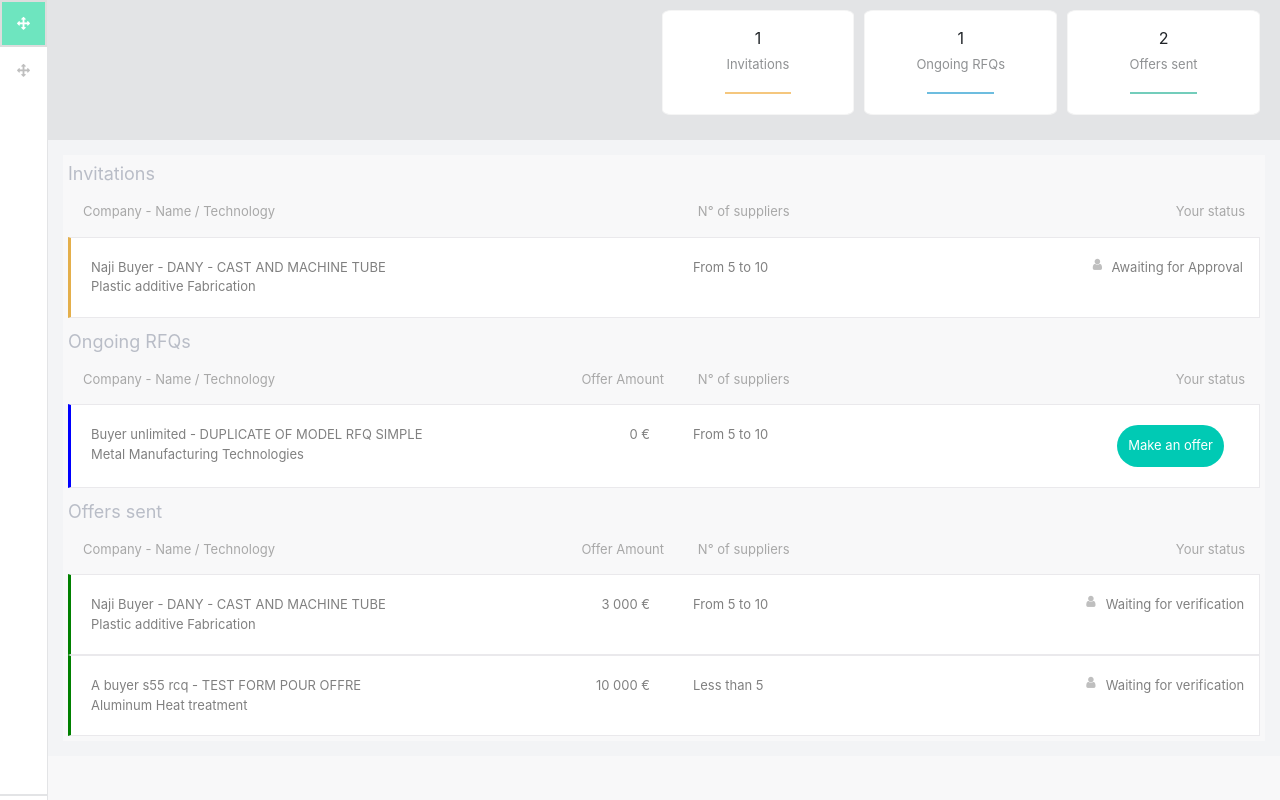
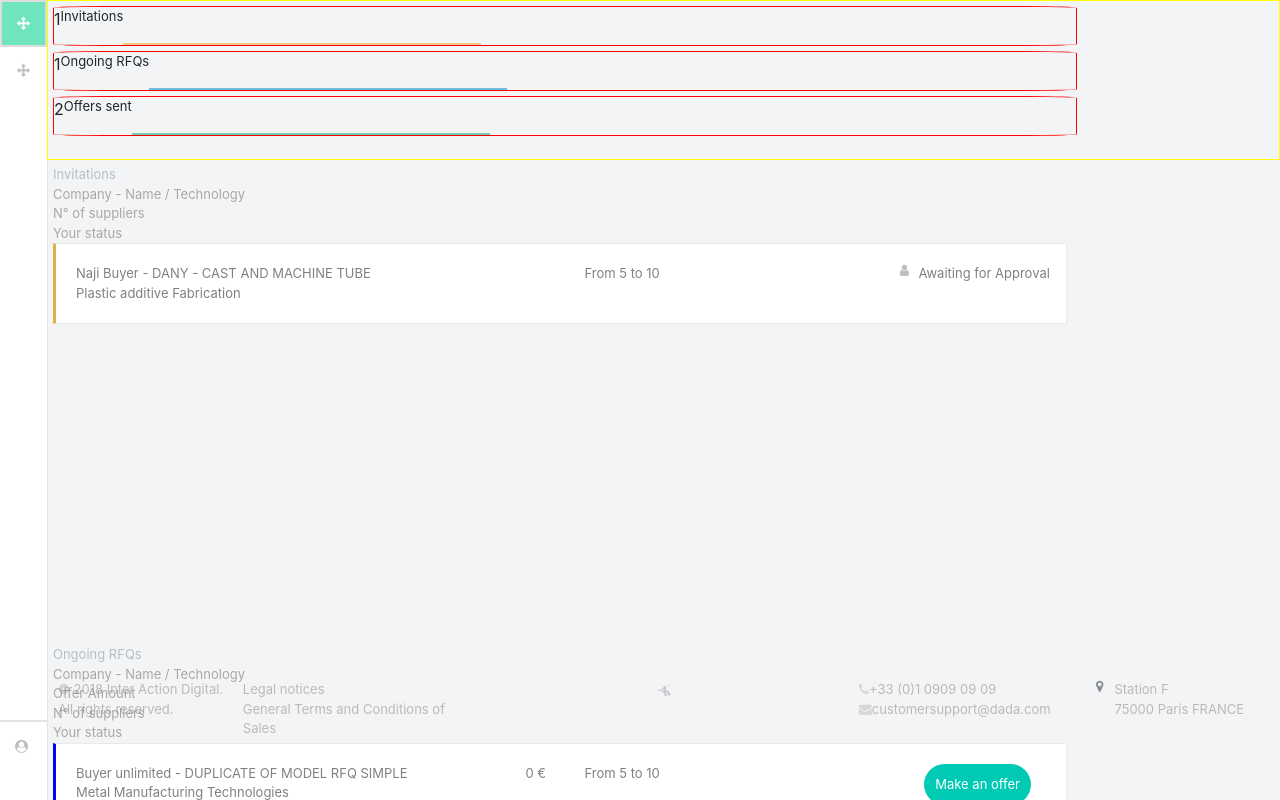
Before and after one commit to mauradelrosario/dashboard--ui, a React (Create React App) app: page / in a window 1280 px wide. Shown: the top 800 px of the page. Built offline with nearby package versions, Linux system fonts and the light colour scheme.

Commit message:
creation of breakpoints css 320 & 1024px"

```diff
--- a/src/App.css
+++ b/src/App.css
@@ -4,10 +4,6 @@
 body,
 #root,
 .dbs {
-  margin: 0px;
-  padding: 0px;
-  width: 100%;
-  height: 100%;
   display: flex;
   font-size: small;
 }
@@ -26,10 +22,10 @@ body,
 .dbs__sidebar__items ul {
   padding: 0px;
   margin: 0;
+  list-style: none;
 }
 .dbs__sidebar__items li i {
   padding: 15px;
-  list-style: none;
   color: grey;
   opacity: 0.5;
   border: white 2px solid;
@@ -45,7 +41,6 @@ body,
 .dbs__sidebar__items__user-circle {
   padding: 15px;
   color: grey;
-  margin-top: 700px;
   border-top: #e3e4e6 2px solid;
 }
 
@@ -59,34 +54,31 @@ body,
   flex-direction: column;
   justify-content: flex-start;
   background: #F3F4F6;
-  border-left: #e3e4e6 1px solid;
 }
 
 .dbs__panel--header {
-  flex: 0.1 0;
+  flex: 0.3 0;
+  /* display: flex;
+  justify-content: flex-end;
+  background: #e3e4e6;  */
+  text-align: center;
+  /* padding-bottom: 15px; */
 }
 
 .dbs__panel--body {
   flex: 1;
-  max-height: 1024px;
+  border-left: #e3e4e6 1px solid;
 }
 /*******************************
         dashboard-suppliers
         Panel Status = ps
 ********************************/
-.dbs__ps {
-  display: flex;
-  justify-content: flex-end;
-  text-align: center;
-  background: #e3e4e6;
-  padding-bottom: 15px;
-}
 
 .dbs__ps--wrap {
-  flex: 0.5;
+  /* flex: 0.5;
   display: flex;
-  padding-right: 15px;
   background: #e3e4e6;
+  padding-right: 15px;   */
 }
 
 /*******************************
@@ -94,24 +86,24 @@ body,
         Market Status
 ********************************/
 .bs__ps__market-status {
-  flex: 1;
+  /* flex: 1;
+  background: #ffffff;*/
   border-radius: 5%;
-  margin: 10px 5px;
+  /* margin: 10px 5px;
   padding: 15px 0px;
-  background: #FFFFFF;
-  border: whitesmoke 1px solid;
+  border: whitesmoke 1px solid; */
 }
 
 .bs__ps__market-status--invitation {
-  border: #F5C77E 1px solid;
+  border: #f5c77e 1px solid;
 }
 
 .bs__ps__market-status--rfq {
-  border: #6DBDDF 1px solid;
+  border: #6dbddf 1px solid;
 }
 
 .bs__ps__market-status--offersent {
-  border: #73CDBB 1px solid;
+  border: #73cdbb 1px solid;
 }
 
 .bs__ps__market-status-number {
@@ -126,19 +118,19 @@ body,
 .bs__ps__market-status--bottom-line-invitation {
   display: inline-block;
   width: 35%;
-  border-bottom: 2px solid #F5C77E;
+  border-bottom: 2px solid #f5c77e;
 }
 
 .bs__ps__market-status--bottom-line-rfq {
   display: inline-block;
   width: 35%;
-  border-bottom: 2px solid #6DBDDF;
+  border-bottom: 2px solid #6dbddf;
 }
 
 .bs__ps__market-status--bottom-line-offersent {
   display: inline-block;
   width: 35%;
-  border-bottom: 2px solid #73CDBB;
+  border-bottom: 2px solid #73cdbb;
 }
 
 /*******************************
@@ -146,40 +138,40 @@ body,
     Panel Info Suppliers = pis
 ********************************/
 .dbs__pis {
-  background: #F3F4F6;
+  /* background: #F3F4F6; */
   display: grid;
   grid-auto-columns: auto auto auto;
   margin: 0px;
-  padding: 15px;
+  padding: 0px;
   list-style: none;
 }
 
 .dbs__pis__market-table {
-  background: #f8f8f9;
+  background: #f3f4f6;
   padding: 5px;
 }
 
 .dbs__pis__market-table__title {
-  font-size: large;
-  color: #B9BDC7;
+  /* font-size: large; */
+  color: #b9bdc7;
 }
 
 .dbs__pis__market-table__heading {
-  display: flex;
+  /* display: flex; */
   color: rgb(168, 168, 168);
-  margin: 15px;
+  /* margin: 15px; */
 }
 
 .dbs__pis__market-table__heading--wrap {
-  flex: 0.5;
+  /* flex: 0.5;
   display: flex;
-  justify-content: space-between;
+  justify-content: space-between; */
 }
 
 .dbs__pis__market-table__heading__status-suppliers {
-  flex: 0.2;
+  /* flex: 0.2;
   padding-left: 5%;
-  text-align: right;
+  text-align: right; */
 }
 /*******************************
         dashboard-suppliers
@@ -188,7 +180,7 @@ body,
 
 .dbs__pis__market-table__details {
   display: flex;
-  border: #EAE9EC 1px solid;
+  border: #eae9ec 1px solid;
   background: white;
   padding: 20px;
   color: grey;
@@ -218,7 +210,7 @@ body,
 .dbs__pis__market-table__details__status-offer--btn {
   border-radius: 70px;
   color: #fff;
-  background-color: #00CAB4;
+  background-color: #00cab4;
   padding: 10px;
   font-size: small;
   float: right;
@@ -232,7 +224,7 @@ body,
 }
 
 .dbs__pis__market-table__details__bordure-left--invitation {
-  border-left: #E4AF4B 3px solid;
+  border-left: #e4af4b 3px solid;
 }
 
 .dbs__pis__market-table__details__bordure-left--rfq {
@@ -249,11 +241,11 @@ body,
 .dbs__panel-footer {
   display: grid;
   grid-template-columns: 15% 20% 1fr 20% 15%;
-  background: #f8f8f9;
-  padding: 50px;
+  background: #f3f4f6;
+  padding: 40px 0px;
 }
 
-span {
+.dbs__panel-footer__span {
   display: inline-block;
   font-size: small;
   padding-left: 10px;
--- a/src/App.js
+++ b/src/App.js
@@ -64,7 +64,7 @@ class App extends Component {
       <div className="dbs">
         <SideBar onSelectedMarket={this.handleSelectedMarket} />
         <main className="dbs__panel">
-          <div className="dbs__panel--header">
+          <header className="dbs__panel--header">
             <PanelStatus
               selectedMarketState={selectedMarket}
               onSelectedMarket={this.handleSelectedMarket}
@@ -72,7 +72,7 @@ class App extends Component {
               rfqs={rfqs}
               offersSent={offersSent}
             />
-          </div>
+          </header>
           <div className="dbs__panel--body">
             <PanelInfoSupliers
               selectedMarketState={selectedMarket}
--- a/src/components/MarketStatus.js
+++ b/src/components/MarketStatus.js
@@ -21,8 +21,10 @@ class MarketStatus extends React.Component {
           onSelectedMarket(type);
         }}
       >
-        <div className="bs__ps__market-status-number">{this.props.markets.length}</div>
-        <div className="bs__ps__market-status-name">{name}</div>
+        <div className="bs__ps__market-status-number">
+          {this.props.markets.length}
+        </div>
+        <div className={"bs__ps__market-status-name-" + type}>{name}</div>
         <div className={"bs__ps__market-status--bottom-line-" + type} />
       </div>
     );
--- a/src/components/MarketTable.js
+++ b/src/components/MarketTable.js
@@ -36,7 +36,7 @@ class MarketTable extends React.Component {
             <div>Your status</div>
           </div>
         </div>
-        <div>
+        <div className="dbs__pis__market-table__detail">
           {markets.map(market => (
             <MarketDetail key={market.id} type={type} {...market} />
           ))}
--- a/src/components/PanelStatus.js
+++ b/src/components/PanelStatus.js
@@ -11,7 +11,6 @@ class PanelStatus extends React.Component {
       offersSent
     } = this.props;
     return (
-      <header className="dbs__ps">
       <div className="dbs__ps--wrap">
         <MarketStatus
           type="invitation"
@@ -32,7 +31,6 @@ class PanelStatus extends React.Component {
           selectedMarketState={selectedMarketState}
         />
       </div>
-      </header>
     );
   }
 }
--- a/src/index.css
+++ b/src/index.css
@@ -1,5 +1,314 @@
-body {
-  margin: 0;
-  padding: 0;
-  font-family: sans-serif;
+/*************************
+      dashboard-suppliers = dbs
+***************************/
+body,
+#root,
+.dbs {
+  width: 100vw;
+  height: 100vh;
+  background: beige;
 }
+
+/*************************************
+Breakpoint width 320px - height: 480px
+**************************************/
+
+@media (min-width: 320px) {
+  .dbs__sidebar {
+    height: 100vh;
+    width: 15vw;
+  }
+
+  .dbs__sidebar__items {
+    height: 90vh;
+  }
+  .dbs__sidebar__items__user-circle {
+    height: 10vh;
+  }
+
+  .dbs__panel {
+    height: 100vh;
+    width: 85vw;
+    /* border: 1px solid #6dbddf; */
+  }
+
+  .dbs__panel--header {
+    height: 20vh;
+  }
+
+  .dbs__ps--wrap {
+    height: 20vh;
+    border: 1px solid yellow;
+  }
+
+  .bs__ps__market-status {
+    border: 1px solid red;
+    margin: 5px;
+    width: 80vw;
+    height: 5vh;
+    display: flex;
+  }
+
+  .bs__ps__market-status-number .bs__ps__market-status-name {
+    display: inline-block;
+  }
+
+  .dbs__panel--body {
+    height: 80vh;
+    /* border: 1px solid greenyellow; */
+  }
+  .dbs__pis {
+    height: 60vh;
+    width: 80vw;
+  }
+
+  .dbs__pis li {
+    height: 60vh;
+    width: 80vw;
+  }
+
+  article {
+    height: 20vh;
+    width: 80vw;
+  }
+
+  .dbs__pis__market-table__title .dbs__pis__market-table__heading {
+    height: 5vh;
+  }
+
+  .dbs__pis__market-table__heading--wrap
+    .dbs__pis__market-table__details--wrap {
+    height: 2.5vh;
+    width: 80vw;
+  }
+
+  .dbs__pis__market-table__detail {
+    height: 10vh;
+  }
+
+  .dbs__panel-footer {
+    height: 20vh;
+  }
+}
+
+/*************************************
+Breakpoint width 1024px - height: 800px
+**************************************/
+
+@media (min-width: 1024px) {
+  .dbs__sidebar {
+    height: 100vh;
+  }
+  .dbs__sidebar__items {
+    height: 90vh;
+  }
+  .dbs__sidebar__items__user-circle {
+    height: 10vh;
+  }
+  .dbs__panel {
+    /* height: 100vh;
+    width: 100vw; */
+  }
+
+  .dbs__panel--header {
+    height: 20vh;
+  }
+
+  .dbs__ps .dbs__ps--wrap .bs__ps__market-status {
+    height: 100vh;
+  }
+
+  .dbs__panel--body {
+    height: 80vh;
+  }
+}
+
+/*
+
+.dbs__ps--wrap {
+
+} */
+
+/*******************************
+        dashboard-suppliers
+        Market Status
+********************************/
+/* .bs__ps__market-status {
+  flex: 1;
+  border-radius: 5%;
+  margin: 10px 5px;
+  padding: 15px 0px;
+  background: #FFFFFF;
+  border: whitesmoke 1px solid;
+}
+
+.bs__ps__market-status--invitation {
+  border: #F5C77E 1px solid;
+}
+
+.bs__ps__market-status--rfq {
+  border: #6DBDDF 1px solid;
+}
+
+.bs__ps__market-status--offersent {
+  border: #73CDBB 1px solid;
+}
+
+.bs__ps__market-status-number {
+  font-size: medium;
+}
+
+.bs__ps__market-status-name {
+  opacity: 0.5;
+  padding: 5px;
+}
+
+.bs__ps__market-status--bottom-line-invitation {
+  display: inline-block;
+  width: 35%;
+  border-bottom: 2px solid #F5C77E;
+}
+
+.bs__ps__market-status--bottom-line-rfq {
+  display: inline-block;
+  width: 35%;
+  border-bottom: 2px solid #6DBDDF;
+}
+
+.bs__ps__market-status--bottom-line-offersent {
+  display: inline-block;
+  width: 35%;
+  border-bottom: 2px solid #73CDBB;
+} */
+
+/*******************************
+    dashboard-suppliers = dbs
+    Panel Info Suppliers = pis
+********************************/
+/* .dbs__pis {
+  background: #F3F4F6;
+  display: grid;
+  grid-auto-columns: auto auto auto;
+  margin: 0px;
+  padding: 15px;
+  list-style: none;
+}
+
+.dbs__pis__market-table {
+  background: #F3F4F6;
+  padding: 5px;
+}
+
+.dbs__pis__market-table__title {
+  font-size: large;
+  color: #B9BDC7;
+}
+
+.dbs__pis__market-table__heading {
+  display: flex;
+  color: rgb(168, 168, 168);
+  margin: 15px;
+}
+
+.dbs__pis__market-table__heading--wrap {
+  flex: 0.5;
+  display: flex;
+  justify-content: space-between;
+}
+
+.dbs__pis__market-table__heading__status-suppliers {
+  flex: 0.2;
+  padding-left: 5%;
+  text-align: right;
+} */
+/*******************************
+        dashboard-suppliers
+        Market Details
+********************************/
+
+/* .dbs__pis__market-table__details {
+  display: flex;
+  border: #EAE9EC 1px solid;
+  background: white;
+  padding: 20px;
+  color: grey;
+}
+
+.dbs__pis__market-table__details--wrap {
+  flex: 0.5;
+  display: flex;
+  justify-content: space-between;
+  padding-right: 15px;
+}
+
+.dbs__pis__market-table__details__name-technology {
+  display: flex;
+  flex-direction: column;
+}
+
+.dbs__pis__market-table__details__suppliers {
+  flex: 0.3;
+  padding-left: 5%;
+  text-align: left;
+}
+.dbs__pis__market-table__details__status {
+  flex: 0.4;
+}
+
+.dbs__pis__market-table__details__status-offer--btn {
+  border-radius: 70px;
+  color: #fff;
+  background-color: #00CAB4;
+  padding: 10px;
+  font-size: small;
+  float: right;
+}
+
+.dbs__pis__market-table__details__status--approval {
+  flex: 0.5;
+  display: grid;
+  grid-template-columns: 20% 100%;
+  float: right;
+}
+
+.dbs__pis__market-table__details__bordure-left--invitation {
+  border-left: #E4AF4B 3px solid;
+}
+
+.dbs__pis__market-table__details__bordure-left--rfq {
+  border-left: blue 3px solid;
+}
+
+.dbs__pis__market-table__details__bordure-left--offersent {
+  border-left: green 3px solid;
+} */
+/*******************************
+        dashboard-suppliers
+        Panel-footer
+********************************/
+
+/* .dbs__panel-footer {
+  display: grid;
+  grid-template-columns: 15% 20% 1fr 20% 15%;
+  background: #F3F4F6;
+  padding: 50px;
+}
+
+span {
+  display: inline-block;
+  font-size: small;
+  padding-left: 10px;
+  color: grey;
+  opacity: 0.5;
+}
+
+.dbs__panel-footer__logo,
+i {
+  text-align: center;
+  opacity: 0.5;
+}
+
+.dbs__panel-footer__localisation {
+  display: grid;
+  grid-template-columns: 5% 90%;
+} */
```
Also changed, not shown: src/components/FooterContact.js (+8 -8 lines). Lines whose indentation alone changed are shown as unchanged.
